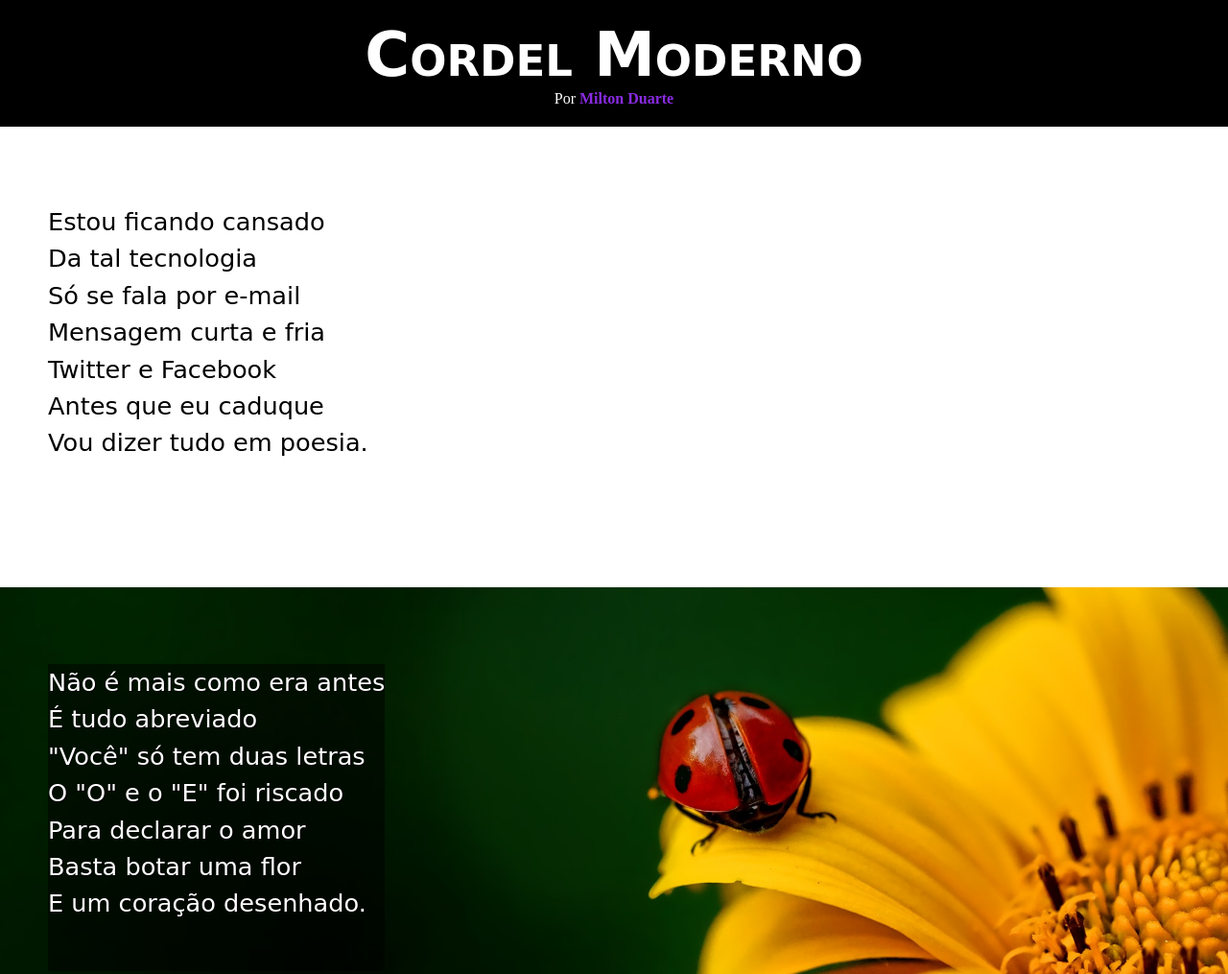
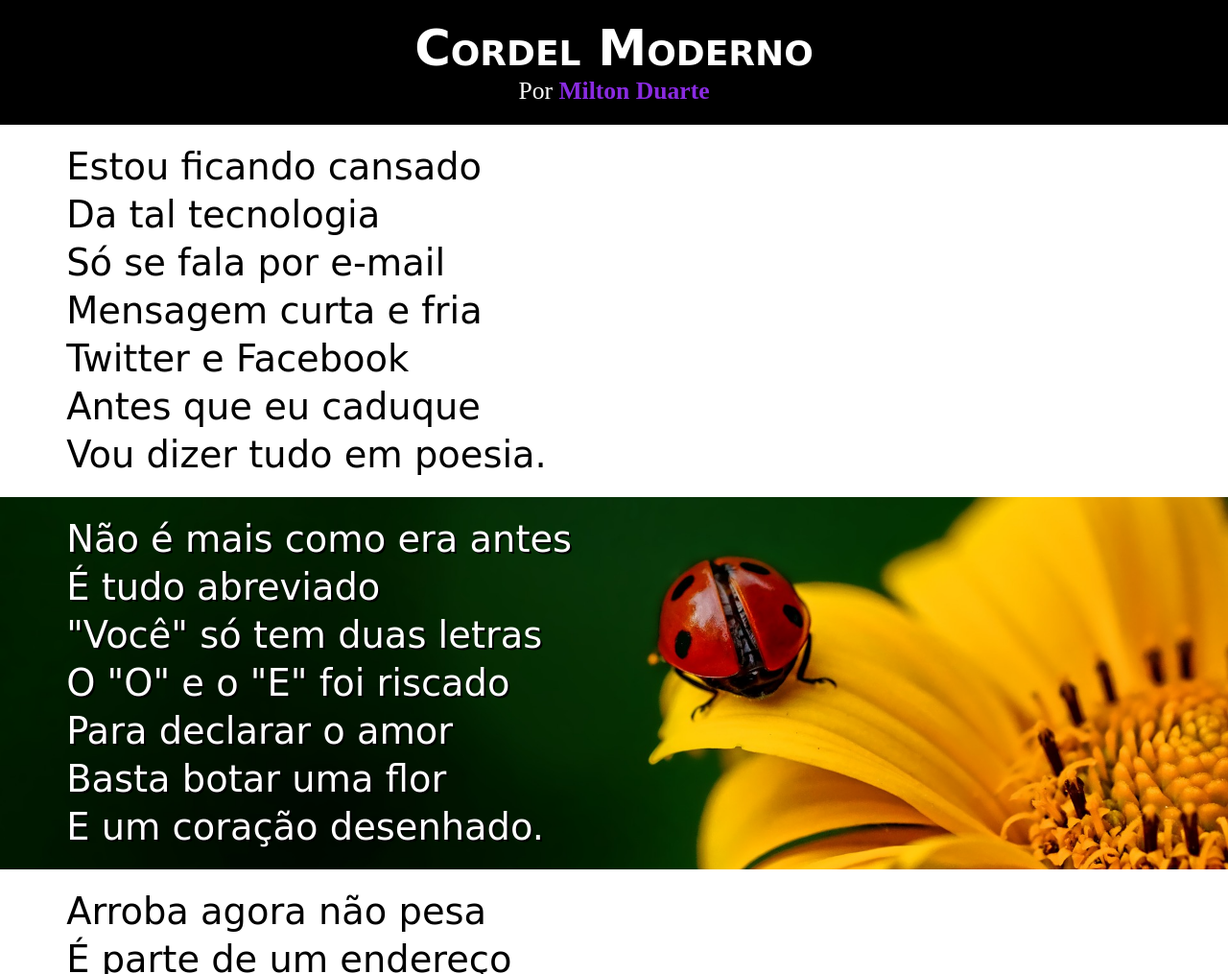
Before and after one commit to vando-ramos/cordel, a plain HTML site: page index.html in a window 1280 px wide. Shown: the top 1015 px of the page at 96% size. Drawn offline with Linux system fonts and the light colour scheme; a web font is replaced by a local one.

Commit message:
Adjusting the font size.

```diff
--- a/style/style.css
+++ b/style/style.css
@@ -37,22 +37,23 @@ header > h1 {
   padding-top: 20px;
   font-variant: small-caps;
   font-family: var(--font4);
-  font-size: 5vw;
+  font-size: 4vw;
 }
 
 header > p {
   padding-bottom: 20px;
+  font-size: 2vw;
 }
 
 section {
-  padding: 10vh 0 10vh 50px;
-  line-height: 1.5em;
+  padding-left: 50px;
+  line-height: 1.3em;
   font-family: var(--font4);
-  font-size: 2vw;
+  font-size: 3vw;
 }
 
 section > p {
-  padding-bottom: 2em;
+  padding: 0.5em;
 }
 
 section.no-img {
@@ -68,9 +69,8 @@ section.img {
 }
 
 section.img > p {
-  background-color: rgba(0, 0, 0, 0.500);
   display: inline-block;
-  text-shadow: 1px 1px 0 black;
+  text-shadow: 2px 2px 0 black;
 }
 
 section#img01 {
@@ -83,15 +83,19 @@ section#img02 {
   background-position: right center;
 }
 
+section#img02 p {
+  background-color: rgba(0, 0, 0, 0.500);
+}
+
 a {
   text-decoration: none;
   font-weight: bolder;
   color: blueviolet;
+  font-size: 2vw;
 }
 
 a:hover {
-  background-color: white;
-  color: black;
+  text-decoration: underline;
 }
 
 footer {
@@ -102,4 +106,5 @@ footer > p {
   padding: 10px;
   color: white;
   text-align: center;
+  font-size: 2vw;
 }
```
